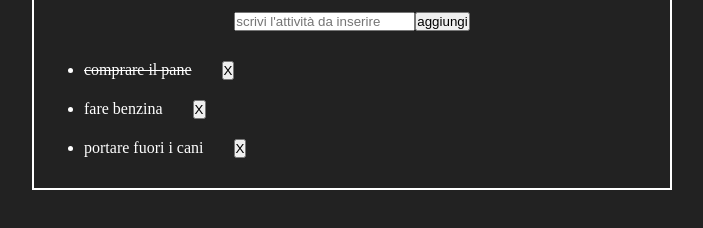
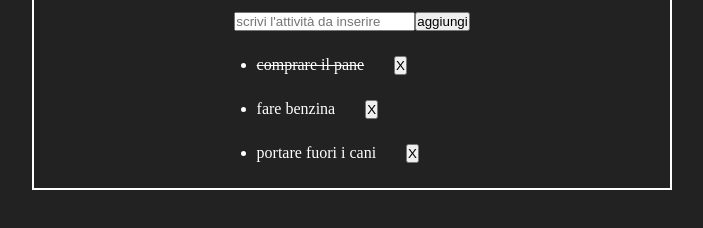
Before and after one commit to Alessio-Tosoni/vue-todolist, a plain HTML site: page index.html in a window 1280 px wide. Shown: the part 78-306 px from the top of the page, without its empty margins (288-991 px from the left). Drawn offline with nearby package versions, Linux system fonts and the light colour scheme.

Commit message:
modifica css

```diff
--- a/style.css
+++ b/style.css
@@ -27,10 +27,11 @@ h1{
    border: 2px solid white;
 }
 .myLista{
-    margin: 20px;
+    margin: 25px auto;
 }
 .elenco{
-    margin: 30px ;
+    width: 30%;
+    margin: auto;
 }
 #delete{
     margin-left: 30px;
```
